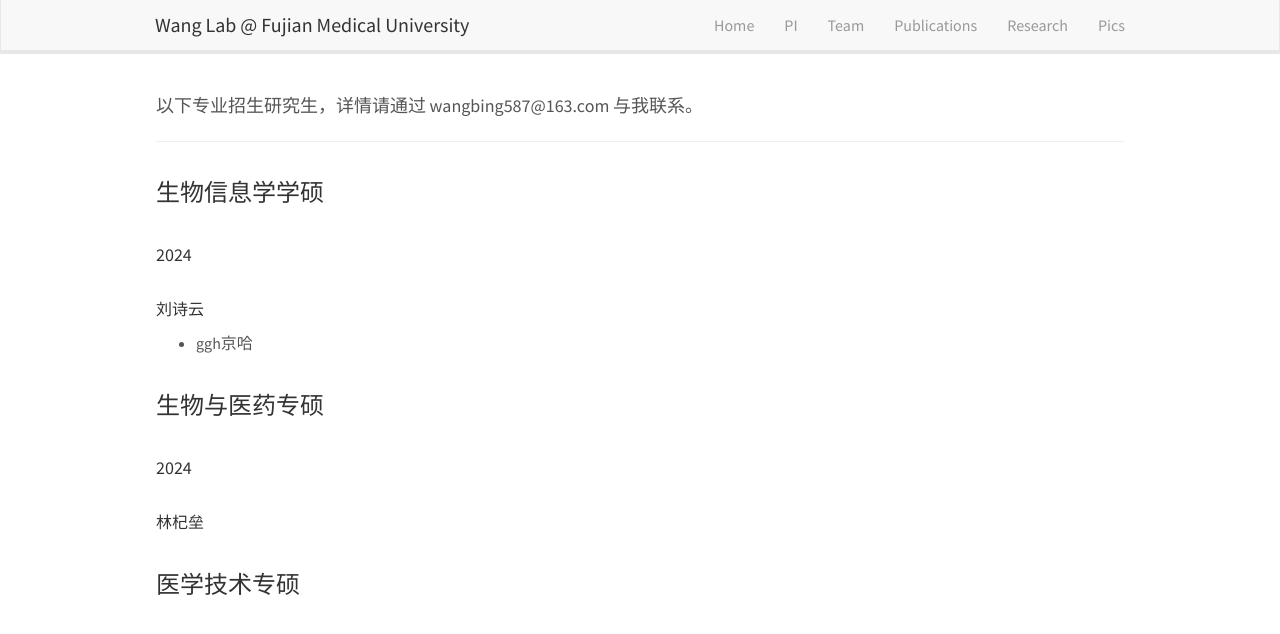
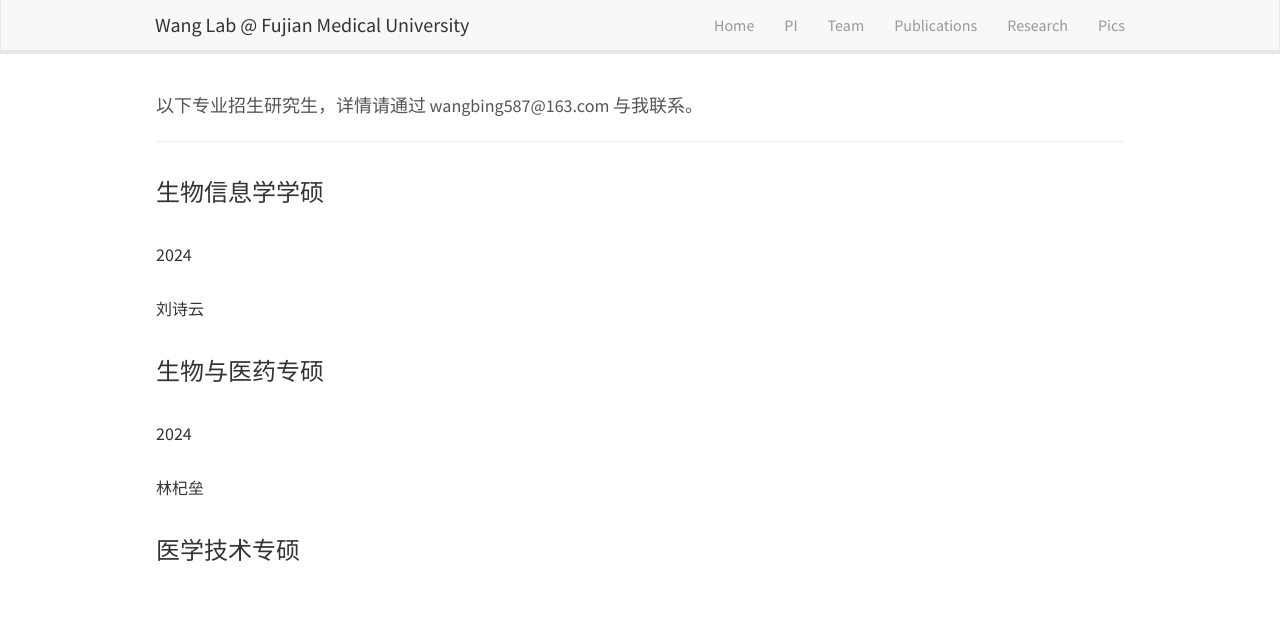
Before and after one commit to wangbing587/wangbing587.github.io, a Jekyll site: the page built from _pages/team.md, in a window 1280 px wide. Shown: the top 634 px of the page. Built offline with Jekyll 4.4.1, drawn with Linux system fonts in a browser that asks for light colours.

Commit message:
Update team.md

```diff
--- a/_pages/team.md
+++ b/_pages/team.md
@@ -13,7 +13,7 @@ permalink: /team/
 # <font size="5">生物信息学学硕</font>
 ## <font size="4">2024</font>
 ### <font size="3">刘诗云</font>
-- ggh京哈
+
 
 
 # <font size="5">生物与医药专硕</font>
```
